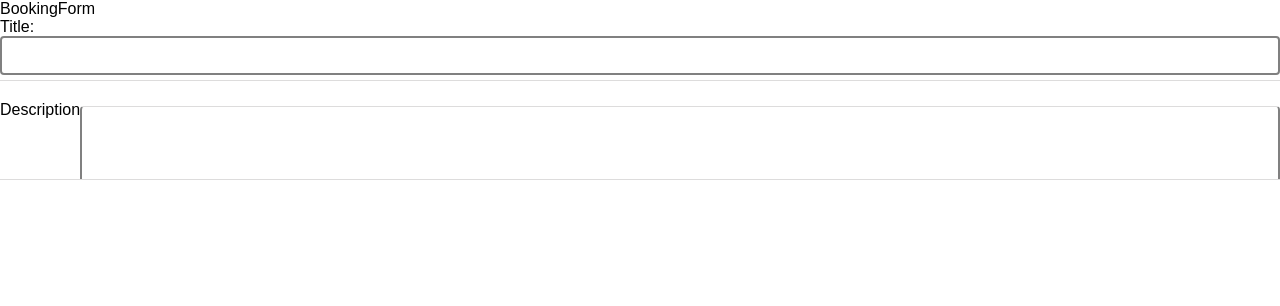
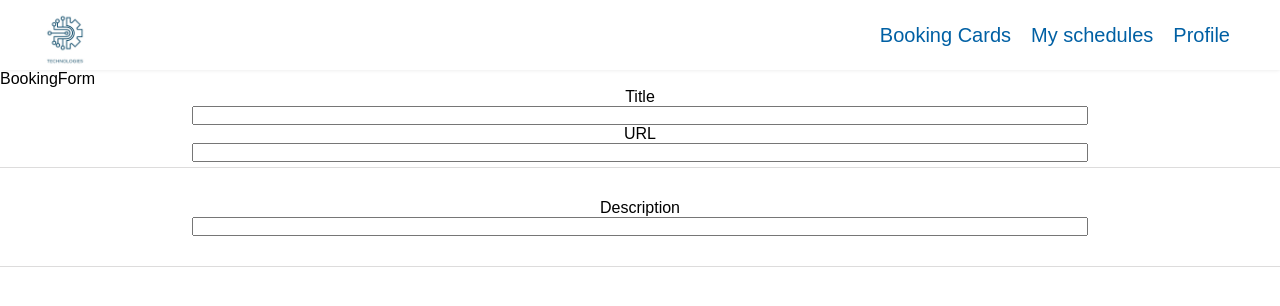
Before and after one commit to Saddamwassan/React, a React (Vite) app in the folder BookingApp/: page /bookingform in a window 1280 px wide. Shown: the top 306 px of the page. Built offline with nearby package versions, Linux system fonts and the light colour scheme; the HTML template or start-up script is replaced by a standard one.

Commit message:
booking form updated

```diff
--- a/BookingApp/src/components/BookingForm.jsx
+++ b/BookingApp/src/components/BookingForm.jsx
@@ -1,18 +1,25 @@
 import React from 'react'
 import '../styles/bookingform.css'
+import Nav from './nav'
 function BookingForm() {
   return (
     <div className="bookingform">
+      <Nav />
       <div>BookingForm</div>
       {/* title  */}
       <div className='title'>
-      <label htmlFor="title" className='title'>Title:</label>
+      <label htmlFor="title" >Title</label>
+      <input type="text" />
+      </div>
+      {/* url  */}
+      <div className="url">
+      <label htmlFor="Url">URL</label>
       <input type="text" />
       </div>
       {/* description  */}
       <div className='description'                                                                           >
       <label htmlFor="description">Description</label>
-      <input type="text" className='description' />
+      <input type="text" />
       </div>
     </div>
   )
--- a/BookingApp/src/styles/App.css
+++ b/BookingApp/src/styles/App.css
@@ -82,7 +82,7 @@ h1{
   height:30px;
   text-align: center;
 }
-input{
+form input{
   padding:10px;
   border-radius: 4px;
   border: 2px solid grey;
--- a/BookingApp/src/styles/bookingform.css
+++ b/BookingApp/src/styles/bookingform.css
@@ -3,6 +3,12 @@
     padding:0;
     box-sizing:border-box;
 }
- .description{
+.title, .description,.url{
     display:flex;
+    justify-content: center;
+    flex-direction: column;
+    align-items: center;
 }
+.title input,.description input,.url input{
+    width:70%;
+}
```
